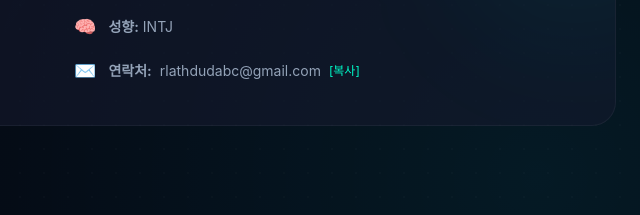
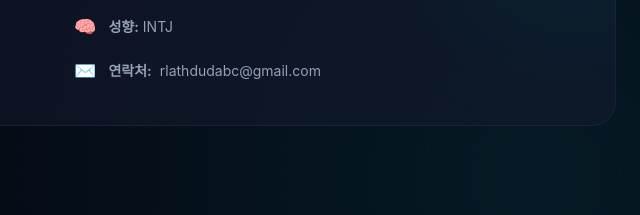
Before and after one commit to soyeong03/startcamp-site, a plain HTML site: page index.html in a window 1280 px wide. Shown: the part 463-678 px from the top of the page, 640-1280 px from the left. Drawn offline with nearby package versions, Linux system fonts and the light colour scheme; a web font is replaced by a local one.

Commit message:
fix: 복사버튼 제거

```diff
--- a/index.html
+++ b/index.html
@@ -383,9 +383,7 @@
                   <span class="text-lg">✉️</span>
                   <span class="flex items-center gap-2">
                     <strong>연락처:</strong> rlathdudabc@gmail.com
-                    <button onclick="copyToClipboard('info@example.com')" class="text-xs text-[#00FFCC] hover:underline" aria-label="이메일 복사">
-                      [복사]
-                    </button>
+
                   </span>
                 </div>
               </div>
```
